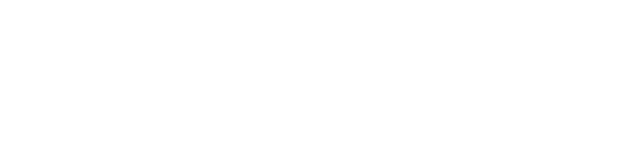
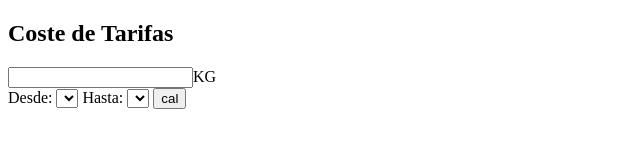
Before and after one commit to whisky-91/Ejercicio-Envios, a plain HTML site: page index.html in a window 1280 px wide. Shown: the whole page, without its empty margins (0-640 px from the left). Drawn offline with Linux system fonts and the light colour scheme.

Commit message:
Modified Index html

```diff
--- a/index.html
+++ b/index.html
@@ -6,6 +6,15 @@
     <title>Document</title>
   </head>
   <body>
+    <h2>Coste de Tarifas</h2>
+    <div>
+      <input id="idPeso" type="text" />KG<br />
+      <label>Desde: </label
+      ><select id="cityName_A"></select>
+      <label>Hasta:</label>
+      <select id="cityName_B"></select>
+      <input id="btnCalcular" type="button" value="cal" />
+    </div>
     <script src="app.js" type="module"></script>
   </body>
 </html>
```
